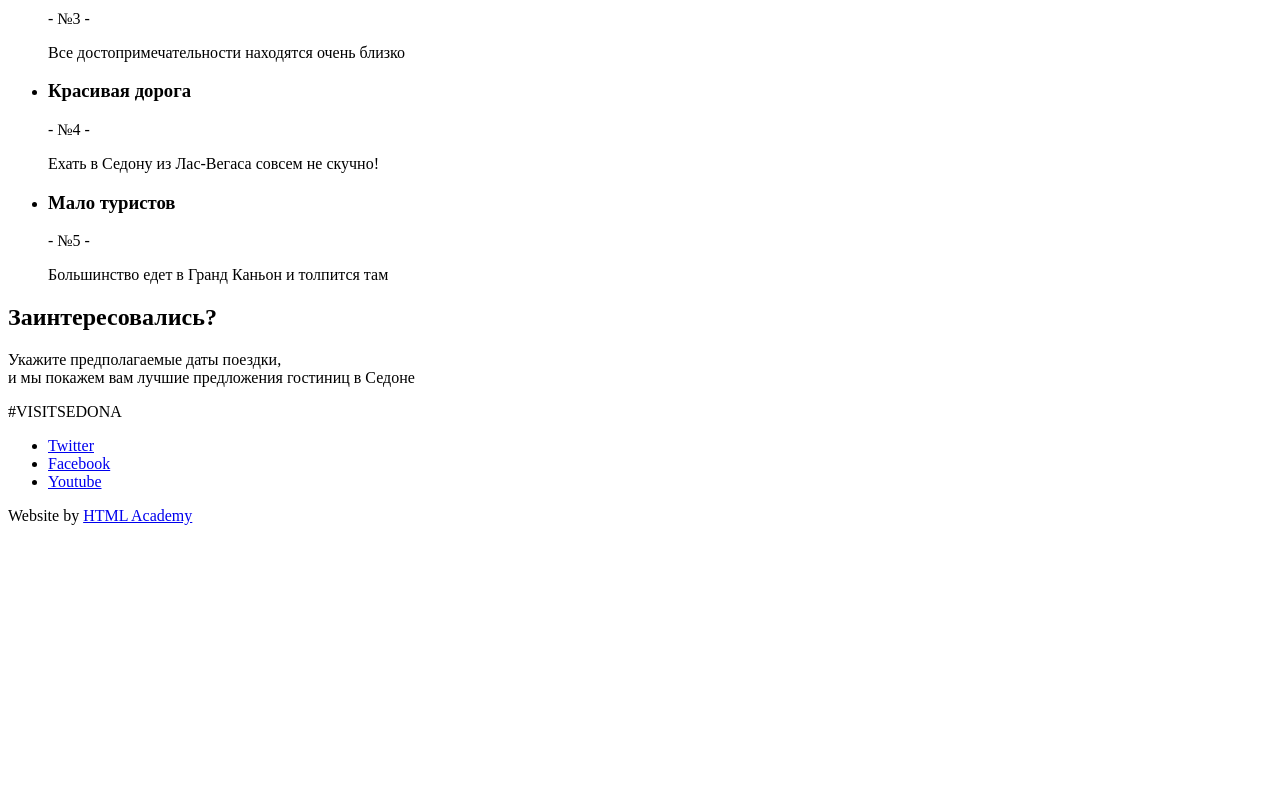
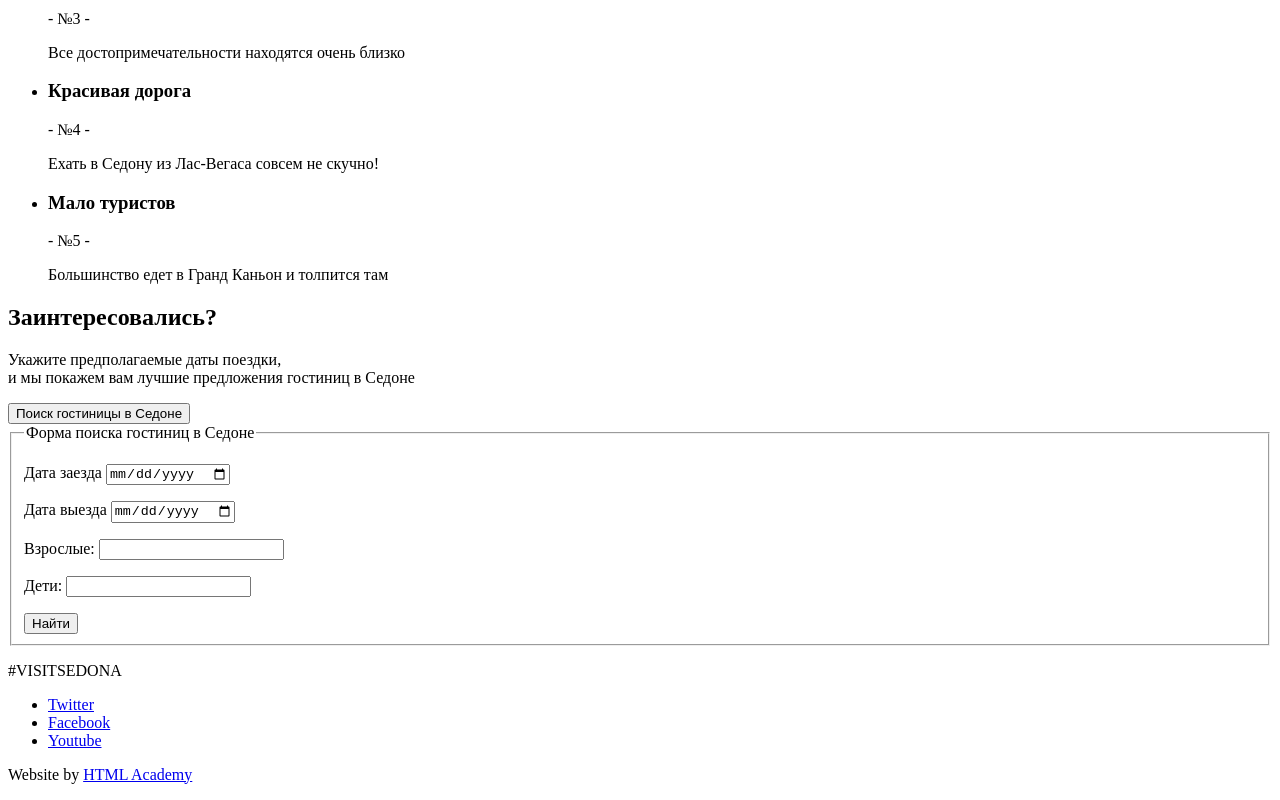
Before and after one commit to Dark7lord2012/204641-sedona-24, a plain HTML site: page index.html in a window 1280 px wide. Shown: the part 919-1719 px from the top of the page. Before the commit the page ends 1460 px from the top, so only its background shows below. Drawn offline with Linux system fonts and the light colour scheme.

Commit message:
Создал форму на главной

```diff
--- a/index.html
+++ b/index.html
@@ -105,7 +105,30 @@
     <section class="search-hotels-form">
       <h2>Заинтересовались?</h2>
       <p>Укажите предполагаемые даты поездки,<br> и мы покажем вам лучшие предложения гостиниц в Седоне</p>
-      <!--здесь кнопка и форма будет-->
+      <button type="button">Поиск гостиницы в Седоне</button>
+      <!--Если эта кнопка ведет к форме - это ссылка? Или все-таки кнопка, так как ведет только на форму?-->
+      <form action="https://echo.htmlacademy.ru" method="post">
+        <fieldset>
+          <legend class="visually-hidden">Форма поиска гостиниц в Седоне</legend>
+          <p>
+            <label for="form-main-input-data-arrival">Дата заезда</label>
+            <input type="date" name="date-arrival" id="form-main-input-data-arrival" placeholder="24 апреля 2017">
+          </p>
+          <p>
+            <label for="form-main-input-data-departure">Дата выезда</label>
+            <input type="date" name="date-departure" id="form-main-input-data-departure" placeholder="4 июля 2017">
+          </p>
+          <p>
+            <label for="form-main-input-number-mans">Взрослые:</label>
+            <input type="number" id="form-main-input-number-mans" name="number-mans" min="0">
+          </p>
+          <p>
+            <label for="form-main-input-number-childs">Дети:</label>
+            <input type="number" id="form-main-input-number-childs" name="number-childs" min="0">
+          </p>
+          <button type="submit">Найти</button>
+        </fieldset>
+      </form>
     </section>
     <section class="map-hotels">
       <!--Здесь размещена карта-->
```
